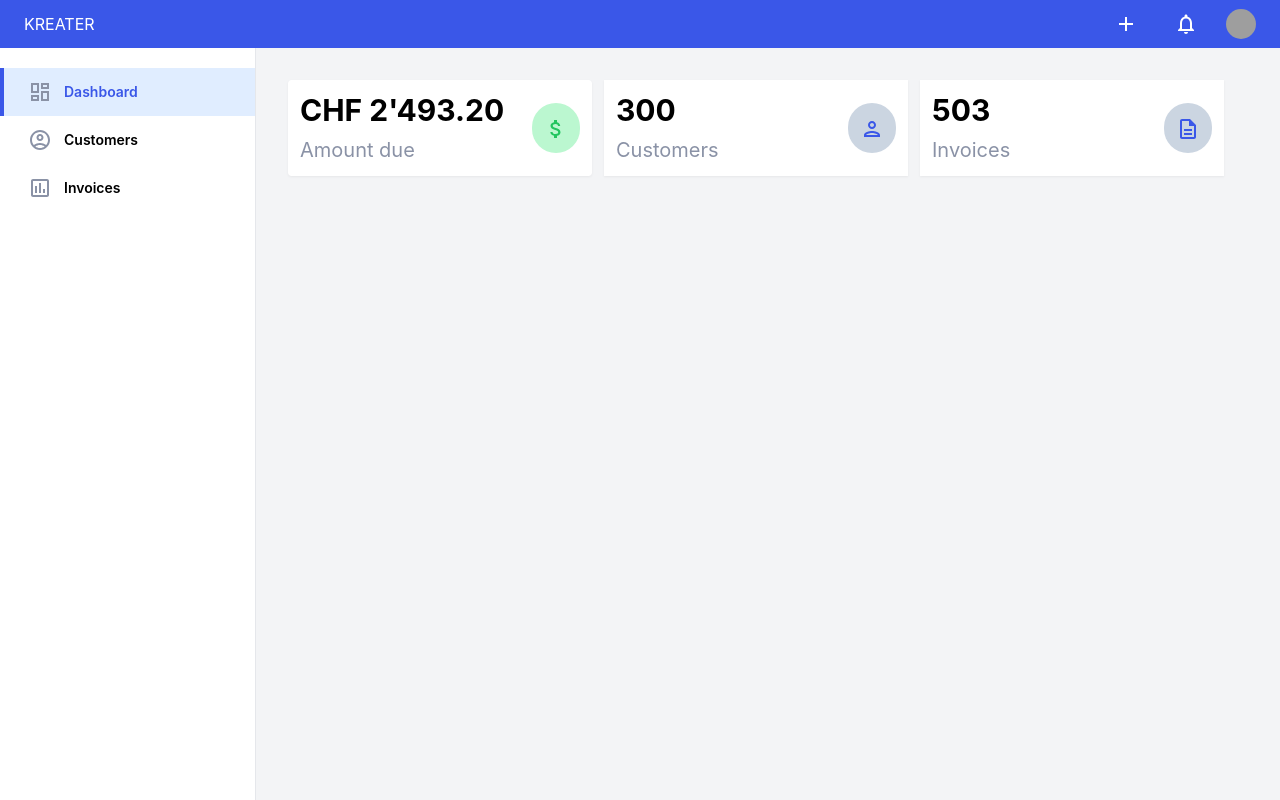
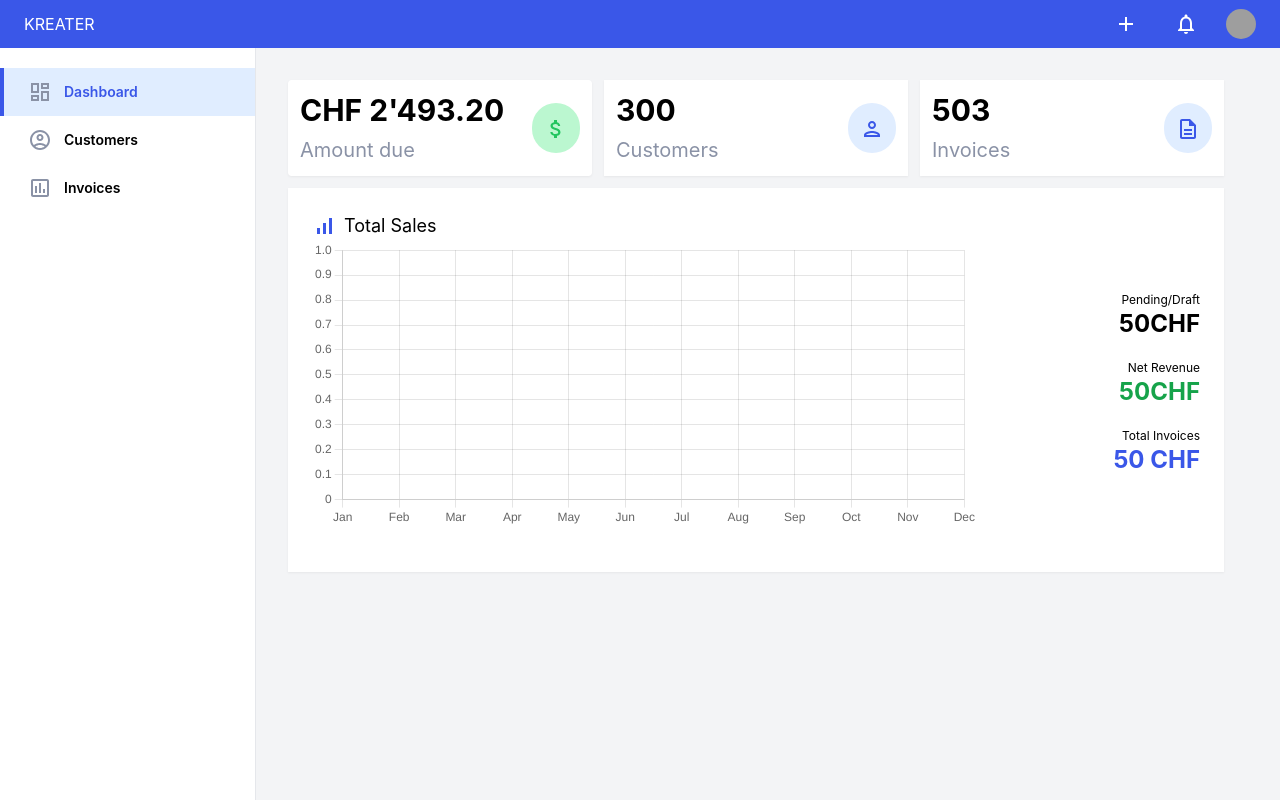
Before and after one commit to maxisusi/nvs, a Next.js app in the folder client/: page /dashboard in a window 1280 px wide. Built offline with nearby package versions, Linux system fonts and the light colour scheme; grey boxes are pictures that could not be loaded.

Commit message:
Graphic is visible with months and totals

```diff
--- a/client/pages/dashboard.tsx
+++ b/client/pages/dashboard.tsx
@@ -3,6 +3,36 @@ import React from 'react';
 import AttachMoneyOutlinedIcon from '@mui/icons-material/AttachMoneyOutlined';
 import PersonOutlinedIcon from '@mui/icons-material/PersonOutlined';
 import DescriptionOutlinedIcon from '@mui/icons-material/DescriptionOutlined';
+import SignalCellularAltIcon from '@mui/icons-material/SignalCellularAlt';
+import {
+  Chart as ChartJS,
+  CategoryScale,
+  LinearScale,
+  PointElement,
+  LineElement,
+  Title,
+  Tooltip,
+  Legend,
+} from 'chart.js';
+import { Line } from 'react-chartjs-2';
+import Months from '../utils/months.json';
+
+ChartJS.register(
+  CategoryScale,
+  LinearScale,
+  PointElement,
+  LineElement,
+  Title,
+  Tooltip,
+  Legend
+);
+
+const getMonthsAbbreviation = () => {
+  const res = Months.map((month) => {
+    return month.abbreviation;
+  });
+  return res;
+};
 
 const Dashboard: NextPage = () => {
   return (
@@ -15,7 +45,7 @@ const Dashboard: NextPage = () => {
               <h5 className='text-skin-gray text-xl'>Amount due</h5>
             </div>
 
-            <div className='  p-3 rounded-full bg-green-200 '>
+            <div className='p-3 rounded-full bg-green-200 '>
               <AttachMoneyOutlinedIcon className='text-2xl text-green-500' />
             </div>
           </div>
@@ -27,7 +57,7 @@ const Dashboard: NextPage = () => {
               <h5 className='text-skin-gray text-xl'>Customers</h5>
             </div>
 
-            <div className=' bg-slate-300 p-3 rounded-full bg-skin-hover '>
+            <div className='  p-3 rounded-full bg-skin-hover '>
               <PersonOutlinedIcon className='text-2xl text-skin-fill' />
             </div>
           </div>
@@ -40,8 +70,58 @@ const Dashboard: NextPage = () => {
               <h5 className='text-skin-gray text-xl'>Invoices</h5>
             </div>
 
-            <div className=' bg-slate-300 p-3 rounded-full bg-skin-hover '>
+            <div className='  p-3 rounded-full bg-skin-hover '>
               <DescriptionOutlinedIcon className='text-2xl text-skin-fill' />
+            </div>
+          </div>
+        </div>
+
+        <div className='bg-white drop-shadow-sm col-span-full p-6 h-96 max-h-full'>
+          <div className='flex items-center gap-2'>
+            <SignalCellularAltIcon className='text-skin-fill' />
+            <p className='text-lg'>Total Sales</p>
+          </div>
+          <div className='flex justify-between items-center gap-3 h-72'>
+            <div className='w-3/4  h-full'>
+              <Line
+                options={{
+                  maintainAspectRatio: false,
+                  plugins: {
+                    legend: {
+                      display: false,
+                    },
+                  },
+                }}
+                data={{
+                  labels: getMonthsAbbreviation(),
+                  datasets: [
+                    {
+                      label: 'Pending Invoices',
+                      data: [],
+                      borderColor: 'black',
+                    },
+                    {
+                      label: 'Net Revenue',
+                      data: [],
+                      borderColor: 'green',
+                    },
+                  ],
+                }}
+              />
+            </div>
+            <div className='flex flex-col gap-5'>
+              <div className='text-right'>
+                <h4 className='text-xs'>Pending/Draft</h4>
+                <h2 className='text-2xl font-bold text-black'>50CHF</h2>
+              </div>
+              <div className='text-right'>
+                <h4 className='text-xs'>Net Revenue</h4>
+                <h2 className='text-2xl font-bold text-green-600'>50CHF</h2>
+              </div>
+              <div className='text-right'>
+                <h4 className='text-xs'>Total Invoices</h4>
+                <h2 className='text-2xl font-bold text-skin-fill'>50 CHF</h2>
+              </div>
             </div>
           </div>
         </div>
```
